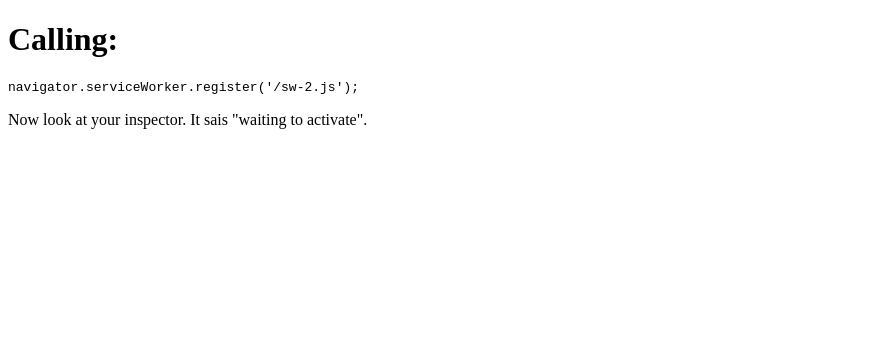
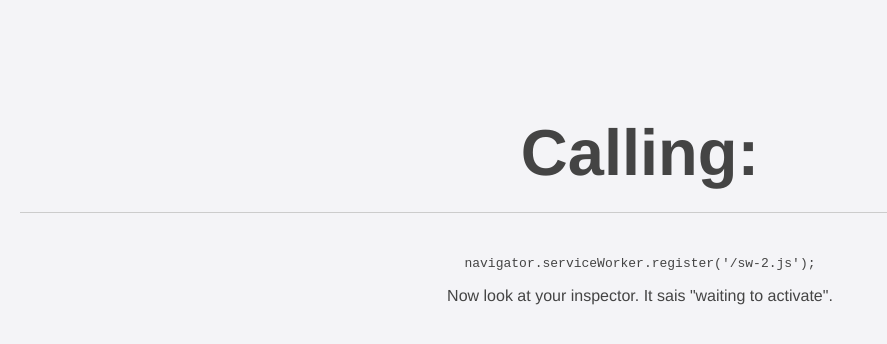
Before and after one commit to caillou/sw-toolbox-playground, a website: page sw-2.html in a window 1280 px wide. Shown: the whole page, without its empty margins (0-887 px from the left). Drawn offline with Linux system fonts and the light colour scheme; the site is published under a folder, as on GitHub Pages, so addresses that start at the root find nothing.

Commit message:
use relative path

```diff
--- a/sw-2.html
+++ b/sw-2.html
@@ -1,3 +1,3 @@
-<!DOCTYPE html><html><head><link rel="stylesheet" href="/main.css"></head><body><h1>Calling:</h1><pre>navigator.serviceWorker.register('/sw-2.js');</pre><p>Now look at your inspector. It sais "waiting to activate".</p><script type="application/javascript" src="/cached-file.js"></script><script>if (navigator.serviceWorker) {
+<!DOCTYPE html><html><head><link rel="stylesheet" href="./main.css"></head><body><h1>Calling:</h1><pre>navigator.serviceWorker.register('/sw-2.js');</pre><p>Now look at your inspector. It sais "waiting to activate".</p><script type="application/javascript" src="./cached-file.js"></script><script>if (navigator.serviceWorker) {
   navigator.serviceWorker.register('/sw-2.js');
 }</script></body></html>
```
Also changed, not shown: 404.html (deleted, +0 -1 lines), index.html (+1 -1 lines), 1 other file.
